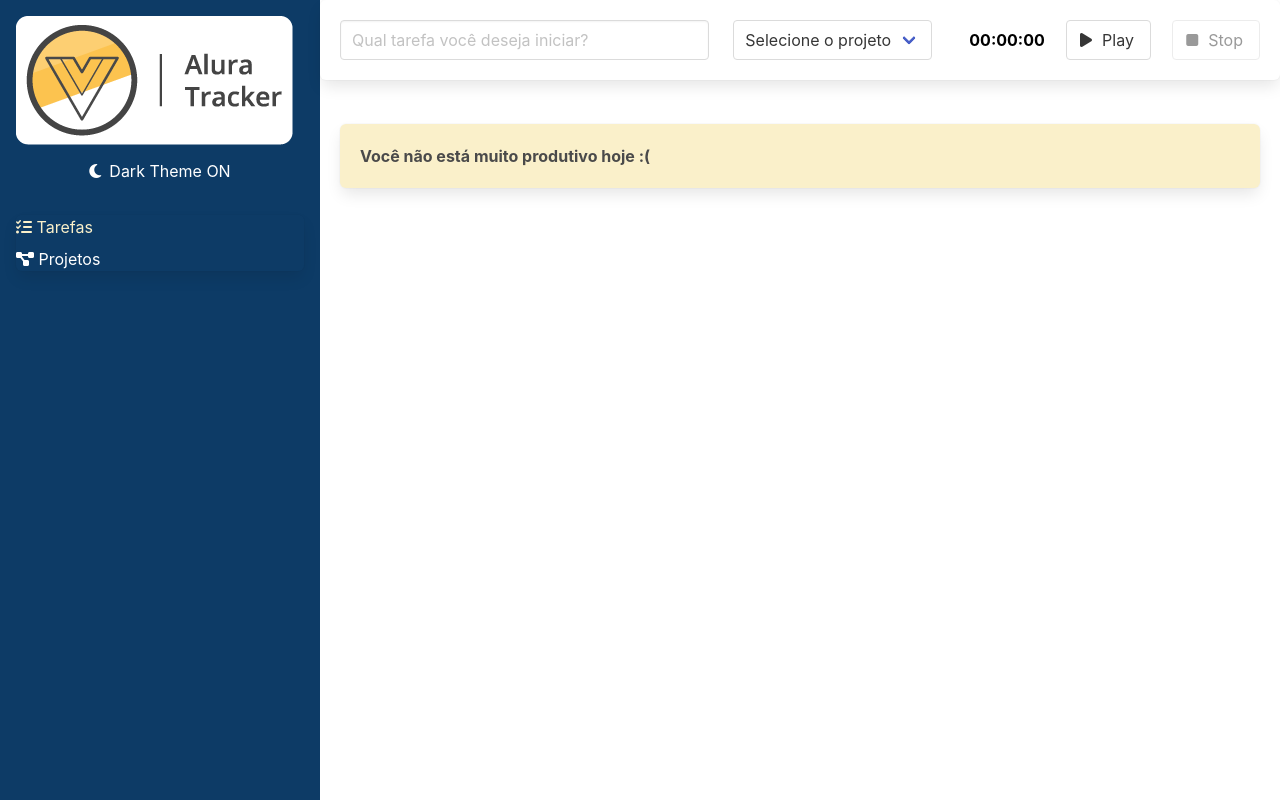
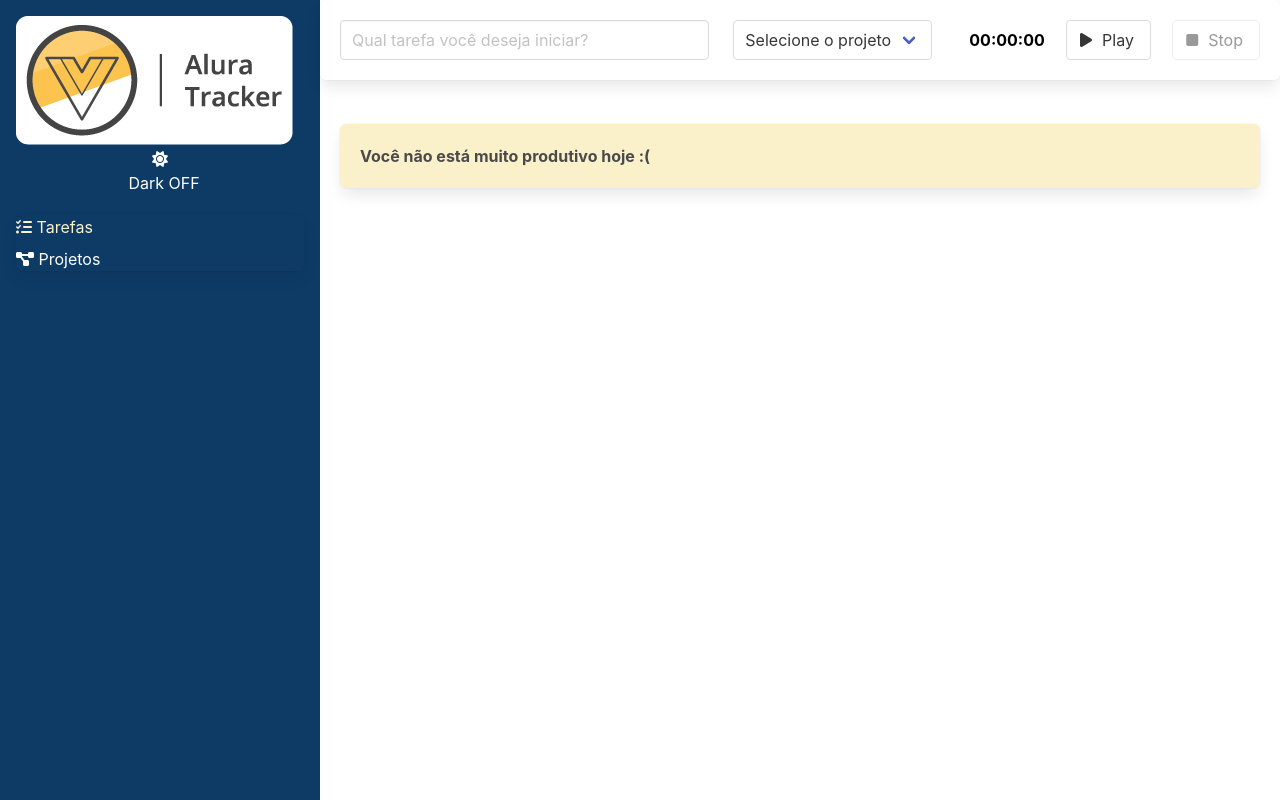
Before and after one commit to jeffersonluiz27/alura-tracker, a Vue app: page / in a window 1280 px wide. Built offline with nearby package versions, Linux system fonts and the light colour scheme.

Commit message:
botão dark mode

```diff
--- a/src/components/BarraLateral.vue
+++ b/src/components/BarraLateral.vue
@@ -44,15 +44,15 @@ export default defineComponent({
   computed: {
     textoBotao() {
       if (this.modoEscuroAtivo) {
-        return 'Dark Theme OFF';
+        return 'Dark ON';
       }
-      return 'Dark Theme ON';
+      return 'Dark OFF';
     },
     iconeBotao() {
       if (this.modoEscuroAtivo) {
-        return '<i class="fas fa-sun"></i>';
+        return '<i class="fas fa-moon"></i>';
       }
-      return '<i class="fas fa-moon"></i>';
+      return '<i class="fas fa-sun"></i>';
     },
   },
   methods: {
@@ -94,6 +94,7 @@ header {
  border: none;
  box-sizing: border-box;
  color: #fff;
+ flex-direction: column;
 }
 
 .button:focus {
```
